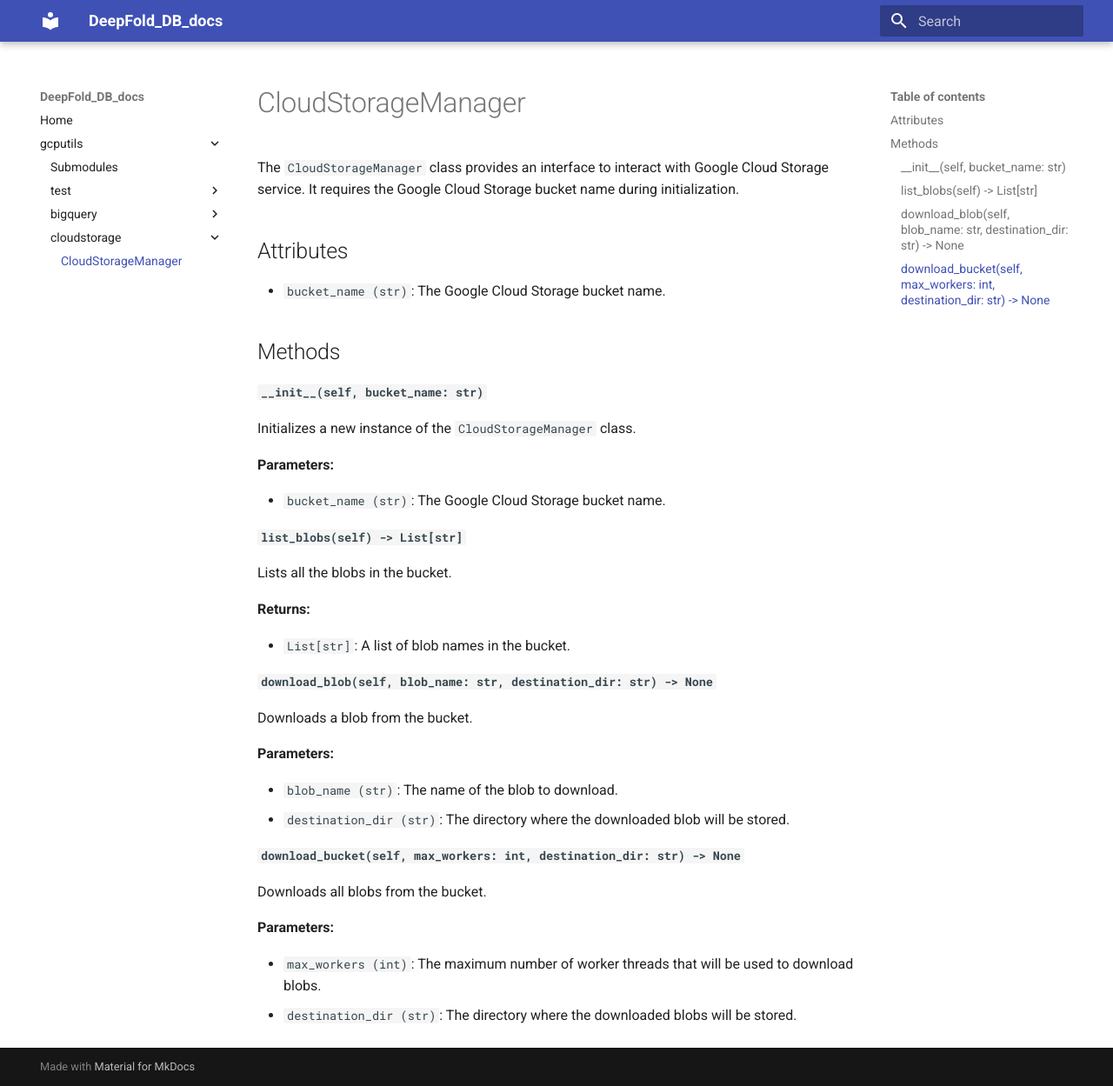
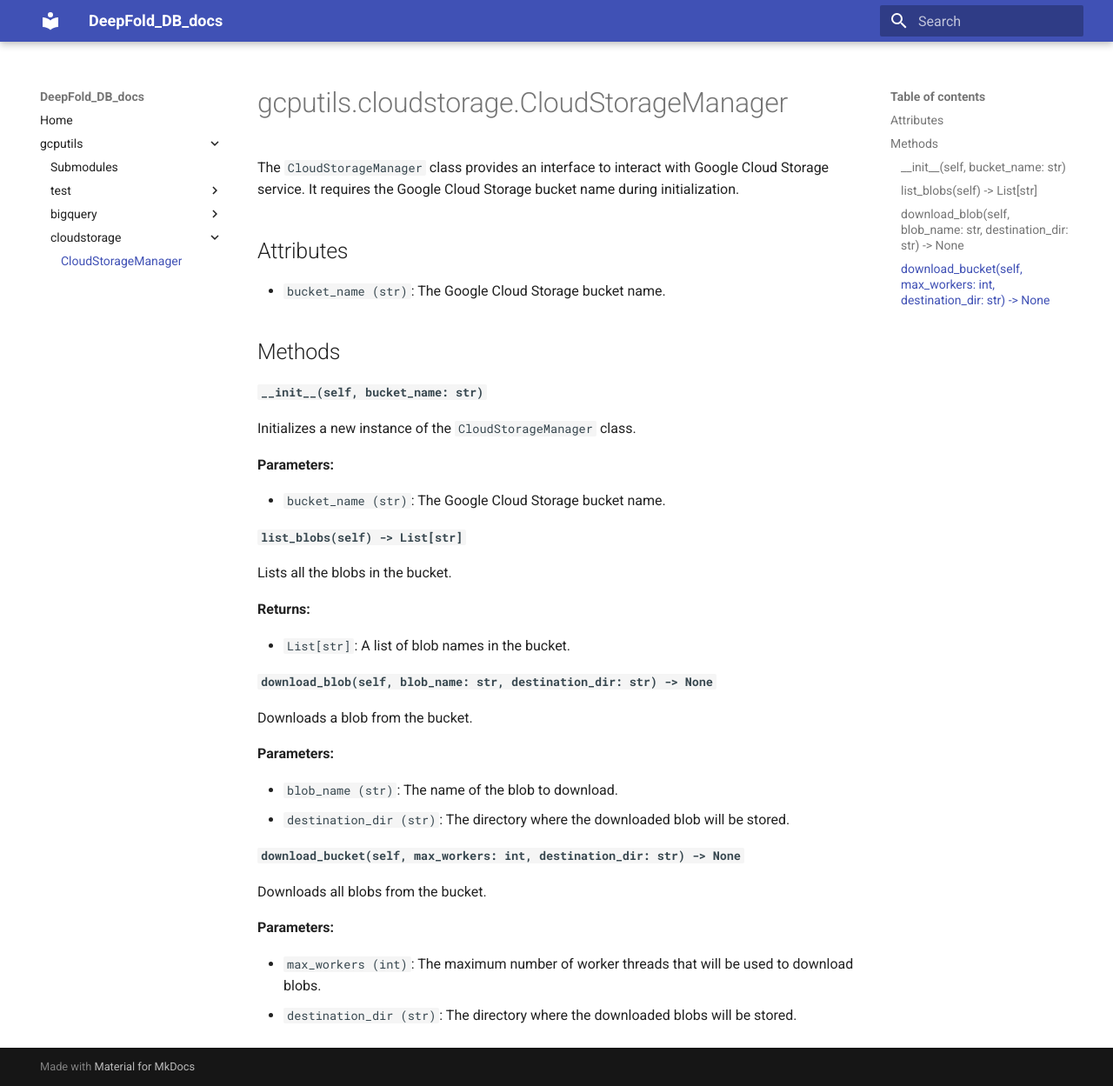
Before and after one commit to DeepFoldProtein/DeepFold_DB_docs, an MkDocs documentation site: the page built from docs/gcputils/cloudstorage/CloudStorageManager.md, in a window 1280 px wide and 1249 px high. Shown: the whole window at 87% size. Built offline with MkDocs 1.6.1 and Material for MkDocs 9.7.7, drawn with Linux system fonts in a browser that asks for light colours.

Commit message:
cloud storage

```diff
--- a/docs/gcputils/cloudstorage/CloudStorageManager.md
+++ b/docs/gcputils/cloudstorage/CloudStorageManager.md
@@ -1,4 +1,4 @@
-# CloudStorageManager
+# gcputils.cloudstorage.CloudStorageManager
 
 The `CloudStorageManager` class provides an interface to interact with Google Cloud Storage service. It requires the Google Cloud Storage bucket name during initialization.
 
```
Also changed, not shown: site/gcputils/cloudstorage/CloudStorageManager/index.html, site/search/search_index.json, 1 other file.
